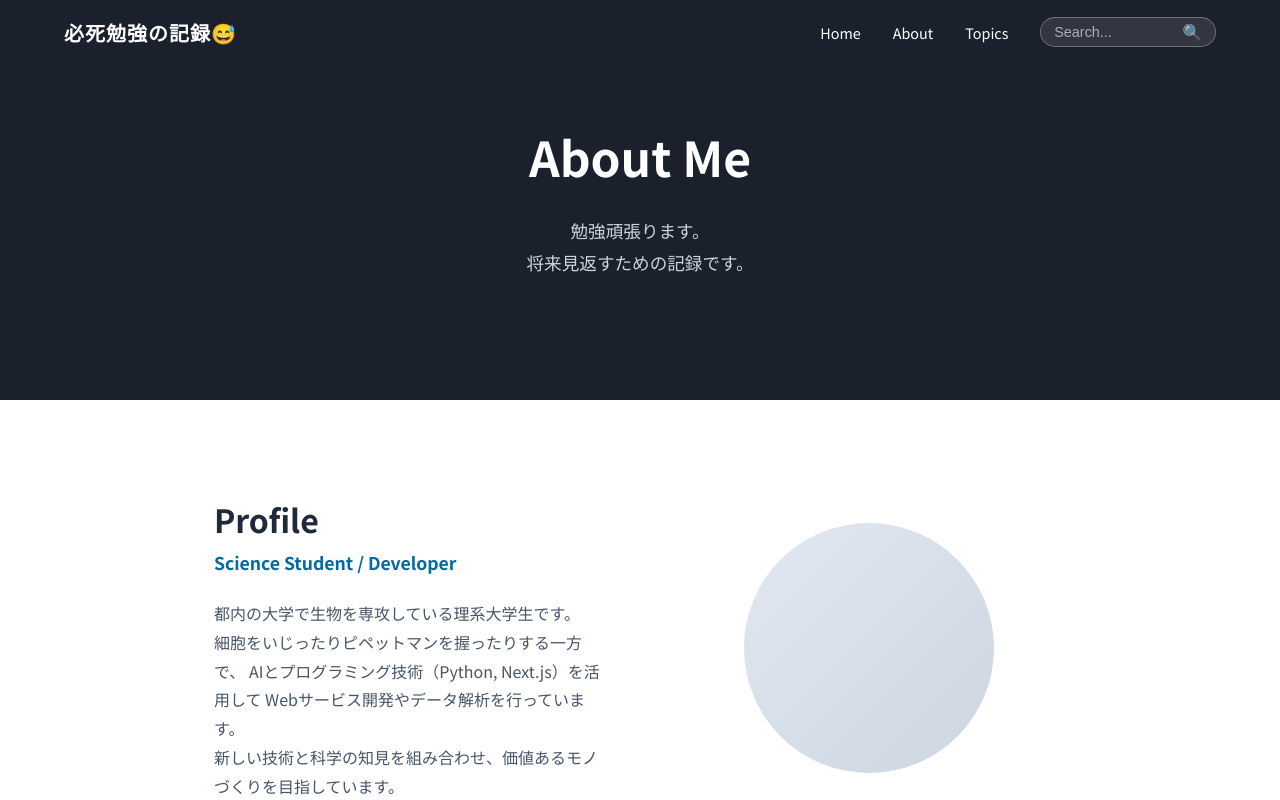
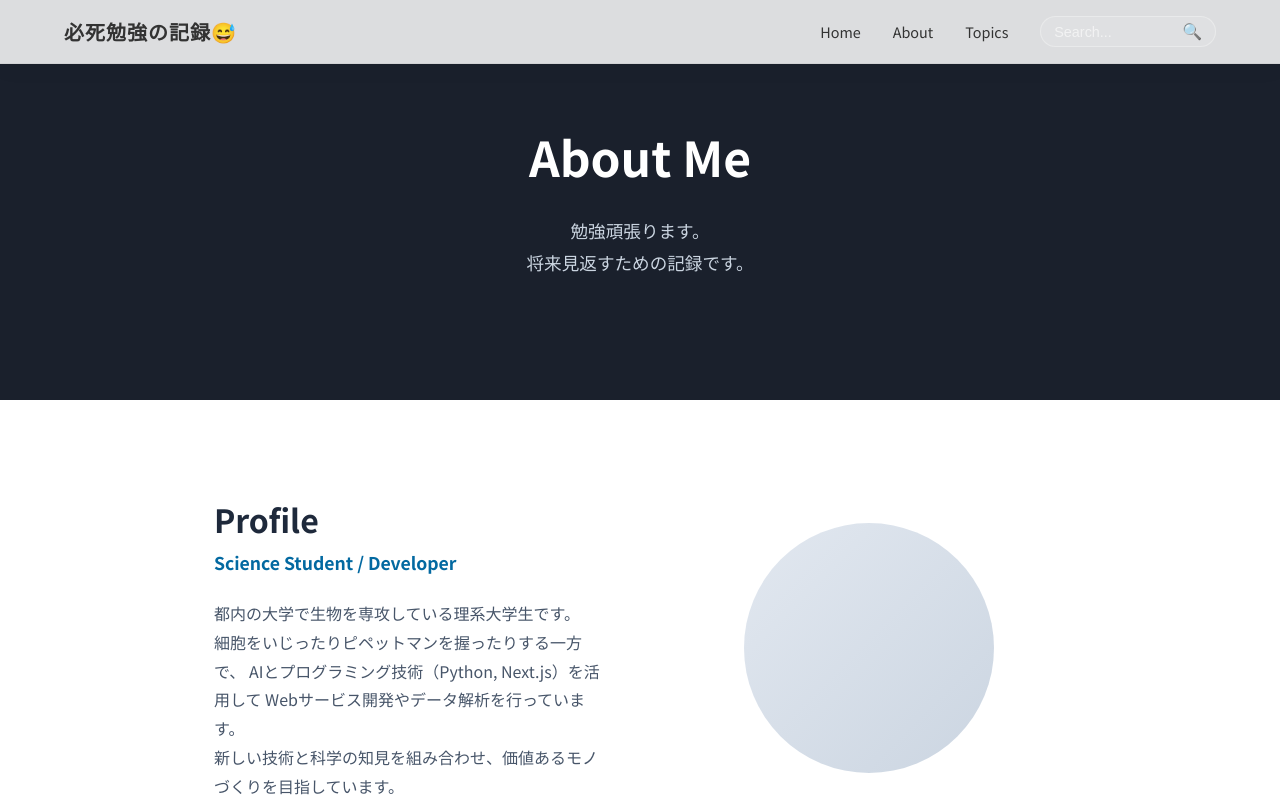
Before and after one commit to Chienkasu/my-study-log, a Next.js app: page /about in a window 1280 px wide. Shown: the top 800 px of the page. Built offline with nearby package versions, Linux system fonts and the light colour scheme.

Commit message:
微修正

```diff
--- a/src/components/Breadcrumbs.module.css
+++ b/src/components/Breadcrumbs.module.css
@@ -1,7 +1,10 @@
+/* src/components/Breadcrumbs.module.css */
 .nav {
   font-size: 0.875rem;
   color: #64748b;
   margin-bottom: 1rem;
+  /* ヘッダーが fixed で浮いているため、その高さ分 + 余白 を確保して下に下げる */
+  margin-top: calc(var(--header-height) + 20px);
 }
 
 .list {
--- a/src/components/Header.js
+++ b/src/components/Header.js
@@ -2,12 +2,15 @@
 
 import { useState, useEffect } from "react";
 import Link from "next/link";
+import { usePathname } from "next/navigation";
 import styles from "./Header.module.css";
 import SearchBox from "./SearchBox";
 
 export default function Header() {
   const [isScrolled, setIsScrolled] = useState(false);
   const [isMenuOpen, setIsMenuOpen] = useState(false);
+  const pathname = usePathname(); // 現在のURLパスを取得
+  const isHome = pathname === "/"; // トップページかどうか判定
 
   useEffect(() => {
     const handleScroll = () => {
@@ -16,13 +19,16 @@ export default function Header() {
     window.addEventListener("scroll", handleScroll);
     return () => window.removeEventListener("scroll", handleScroll);
   }, []);
+  const headerClass = (isHome && !isScrolled && !isMenuOpen)
+    ? styles.transparent
+    : styles.solid;
 
-  return (
-    <header
-      className={`${styles.header} ${isScrolled ? styles.scrolled : ""} ${
-        isMenuOpen ? styles.menuOpen : ""
-      }`}
-    >
+    return (
+      <header
+            className={`${styles.header} ${headerClass} ${
+              isMenuOpen ? styles.menuOpen : ""
+            }`}
+          >
       <div className={styles.container}>
         <Link href="/" className={styles.logo}>
           必死勉強の記録😅
--- a/src/components/Header.module.css
+++ b/src/components/Header.module.css
@@ -5,20 +5,26 @@
   width: 100%;
   height: var(--header-height);
   z-index: 1000;
-  transition: all 0.3s ease; /* 背景だけでなく高さなどもアニメーション */
-  color: #fff;
+  transition: all 0.3s ease;
+  /* ベースのカラー設定は削除し、以下のクラスで制御する */
 }
 
-/* スクロール時のスタイル */
-.scrolled {
-  /* 背景を少し濃くし、磨りガラス効果(blur)を入れる */
+/* パターンA: 透明背景・白文字（Axelspace風・トップページ初期状態） */
+.transparent {
+  background-color: transparent;
+  color: #fff; /* 文字は白 */
+  border-bottom: 1px solid transparent;
+  backdrop-filter: none;
+}
+
+/* パターンB: 白背景・黒文字（スクロール後 or 下層ページ） */
+.solid {
   background-color: rgba(255, 255, 255, 0.85);
-  backdrop-filter: blur(10px); /* ★ここが重要：背景をぼかす */
-  -webkit-backdrop-filter: blur(10px); /* Safari用 */
-
-  color: #333;
-  box-shadow: 0 4px 20px rgba(0, 0, 0, 0.05); /* 影を柔らかく広げる */
-  border-bottom: 1px solid rgba(0, 0, 0, 0.05); /* 薄い線を入れて境界を強調 */
+  backdrop-filter: blur(10px);
+  -webkit-backdrop-filter: blur(10px);
+  color: #333; /* 文字は黒 */
+  box-shadow: 0 4px 20px rgba(0, 0, 0, 0.05);
+  border-bottom: 1px solid rgba(0, 0, 0, 0.05);
 }
 
 .container {
@@ -28,11 +34,11 @@
   display: flex;
   align-items: center;
   justify-content: space-between;
-  padding: 0 1.5rem; /* 横の余白も少し調整 */
+  padding: 0 1.5rem;
 }
 
 .logo {
-  font-size: 1.25rem; /* ロゴも少し控えめに */
+  font-size: 1.25rem;
   font-weight: 700;
   letter-spacing: 0.05em;
 }
@@ -45,7 +51,7 @@
 }
 
 .navLink {
-  font-size: 0.9rem; /* 文字サイズ調整 */
+  font-size: 0.9rem;
   font-weight: 500;
   position: relative;
 }
@@ -57,7 +63,7 @@
   height: 2px;
   bottom: -4px;
   left: 0;
-  background-color: currentColor;
+  background-color: currentColor; /* 親の文字色に追従するので白・黒自動切り替え */
   transition: width 0.3s;
 }
 
@@ -65,12 +71,12 @@
   width: 100%;
 }
 
-/* --- モバイル対応（変更なし、または微調整） --- */
+/* --- モバイル対応 --- */
 .hamburger {
   display: none;
   flex-direction: column;
   justify-content: space-around;
-  width: 24px; /* 少し小さく */
+  width: 24px;
   height: 20px;
   background: transparent;
   border: none;
@@ -81,7 +87,7 @@
 .bar {
   width: 100%;
   height: 2px;
-  background-color: currentColor;
+  background-color: currentColor; /* ここもcurrentColorにしておけば、ヘッダー色に合わせて変わる */
   transition: all 0.3s;
 }
 
@@ -120,13 +126,14 @@
   .desktopNav { display: none; }
   .hamburger { display: flex; }
 
+  /* メニューが開いているときは、ハンバーガーの線を白にする */
   .menuOpen .bar:nth-child(1) {
-    transform: rotate(45deg) translate(5px, 5px); /* 位置調整 */
-    background-color: #fff;
+    transform: rotate(45deg) translate(5px, 5px);
+    background-color: #fff !important; /* 強制的に白 */
   }
   .menuOpen .bar:nth-child(2) { opacity: 0; }
   .menuOpen .bar:nth-child(3) {
-    transform: rotate(-45deg) translate(5px, -5px); /* 位置調整 */
-    background-color: #fff;
+    transform: rotate(-45deg) translate(5px, -5px);
+    background-color: #fff !important; /* 強制的に白 */
   }
 }
```
